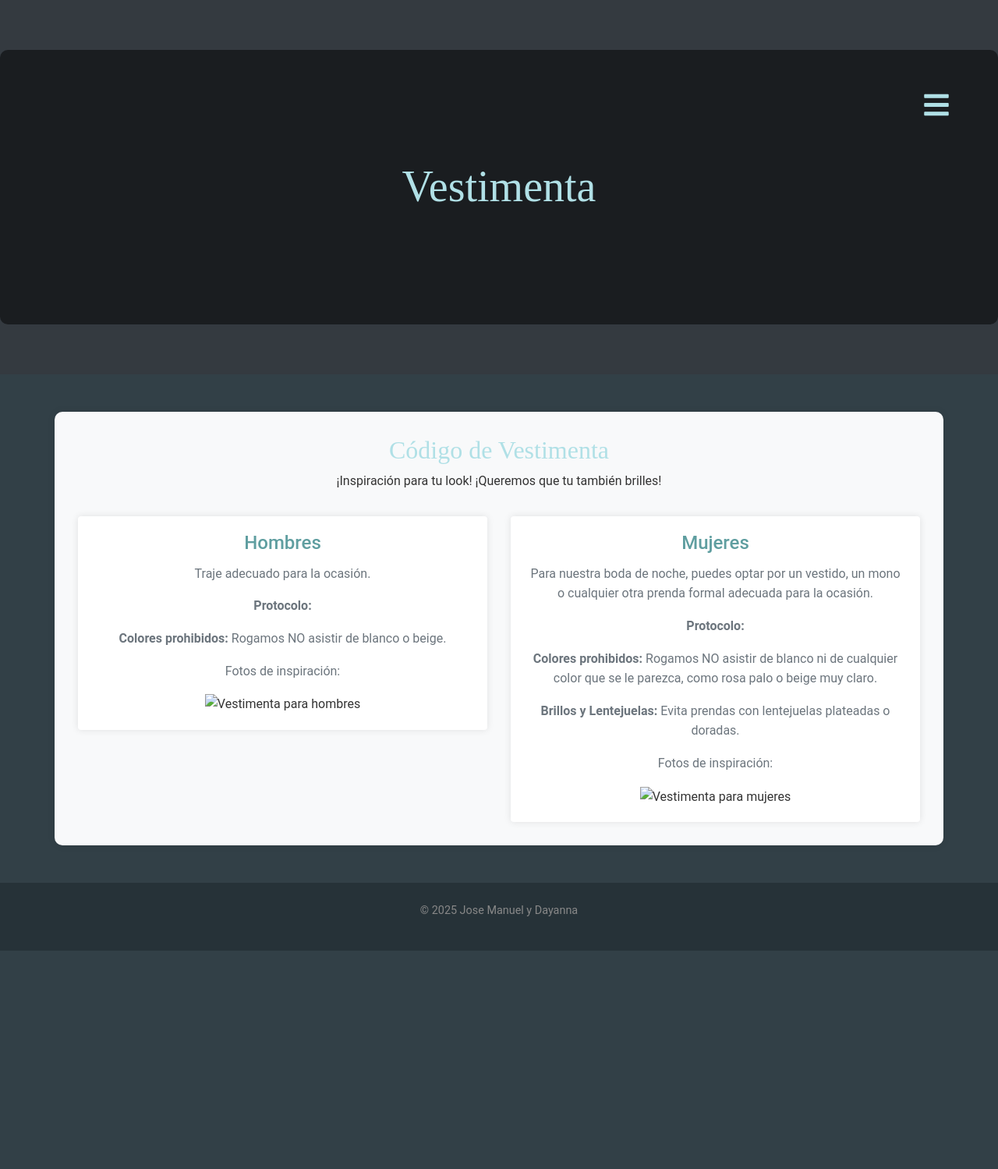
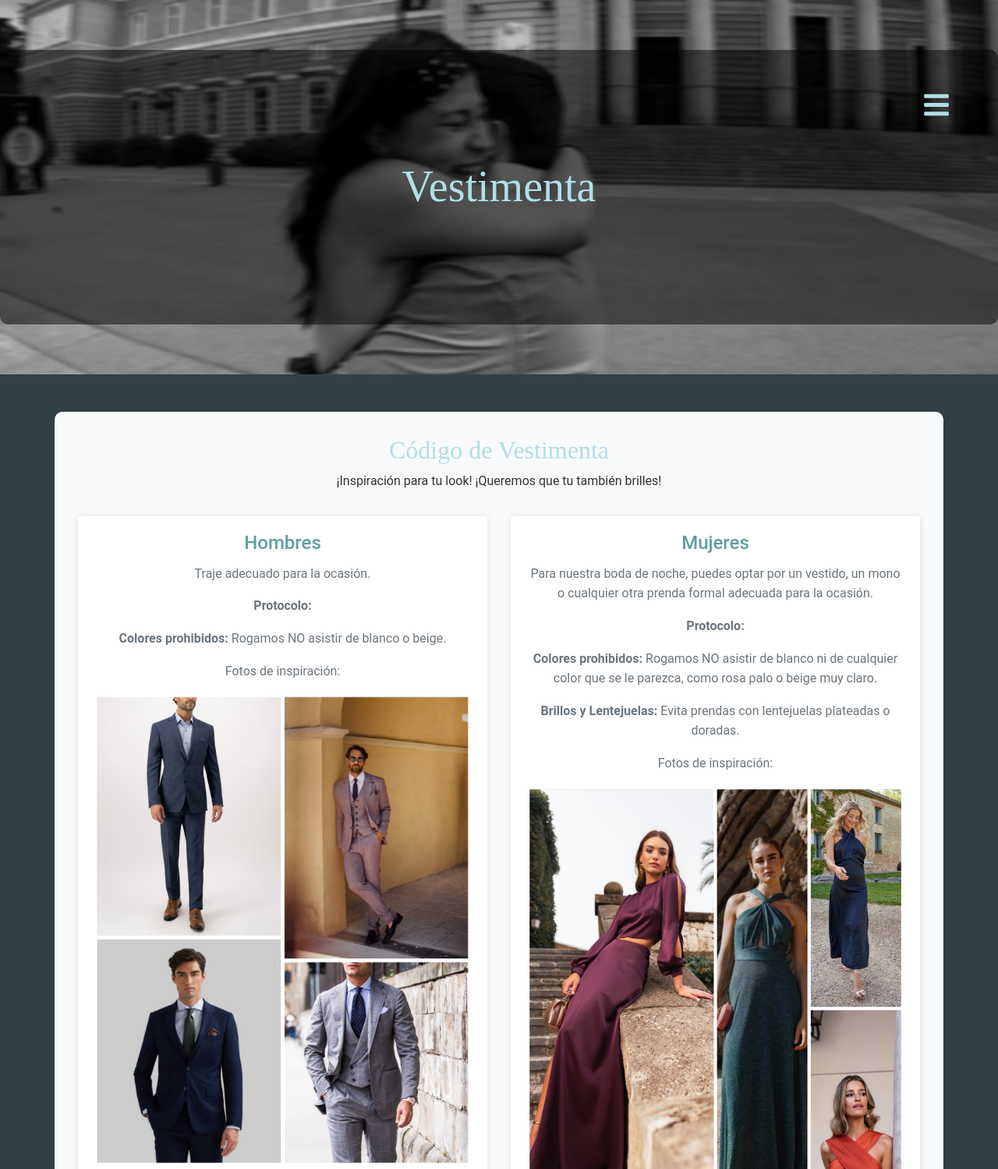
Before and after one commit to dayannakati/dayannakati.github.io, a plain HTML site: page vestimenta.html in a window 1280 px wide. Shown: the top 1499 px of the page at 78% size. Before the commit the page ends 1219 px from the top, so only its background shows below. Drawn offline with nearby package versions, Linux system fonts and the light colour scheme; files that its build step writes are made by us from their sources.

Commit message:
Update vestimenta.html

```diff
--- a/vestimenta.html
+++ b/vestimenta.html
@@ -6,13 +6,13 @@
     <meta name="viewport" content="width=device-width, initial-scale=1.0">
     <title>Vestimenta</title>
     <link href="https://stackpath.bootstrapcdn.com/bootstrap/4.5.2/css/bootstrap.min.css" rel="stylesheet">
-    <link rel="stylesheet" href="utils/style.css">
+    <link rel="stylesheet" href="style.css">
     <link href="https://cdnjs.cloudflare.com/ajax/libs/font-awesome/5.15.3/css/all.min.css" rel="stylesheet">
 </head>
 
 <body>
     <header class="jumbotron jumbotron-fluid text-white bg-dark"
-        style="background: url('utils/images/Picsart_24-06-10_09-22-39-393.jpg') no-repeat center center; background-size: cover;">
+        style="background: url('Picsart_24-06-10_09-22-39-393.jpg') no-repeat center center; background-size: cover;">
         <div class="overlay">
             <div class="container text-center">
                 <h1 class="display-4">Vestimenta</h1>
@@ -56,7 +56,7 @@
                         </p>
                         <p class="card-text">Fotos de inspiración:
                         </p>
-                        <img src="utils/images/hombres.jpeg" alt="Vestimenta para hombres" class="img-fluid">
+                        <img src="hombres.jpeg" alt="Vestimenta para hombres" class="img-fluid">
                     </div>
                 </div>
             </div>
@@ -76,7 +76,7 @@
                         </p>
                         <p class="card-text">Fotos de inspiración:
                         </p>
-                        <img src="utils/images/mujeres.jpeg" alt="Vestimenta para mujeres" class="img-fluid">
+                        <img src="mujeres.jpeg" alt="Vestimenta para mujeres" class="img-fluid">
                     </div>
                 </div>
             </div>
```
